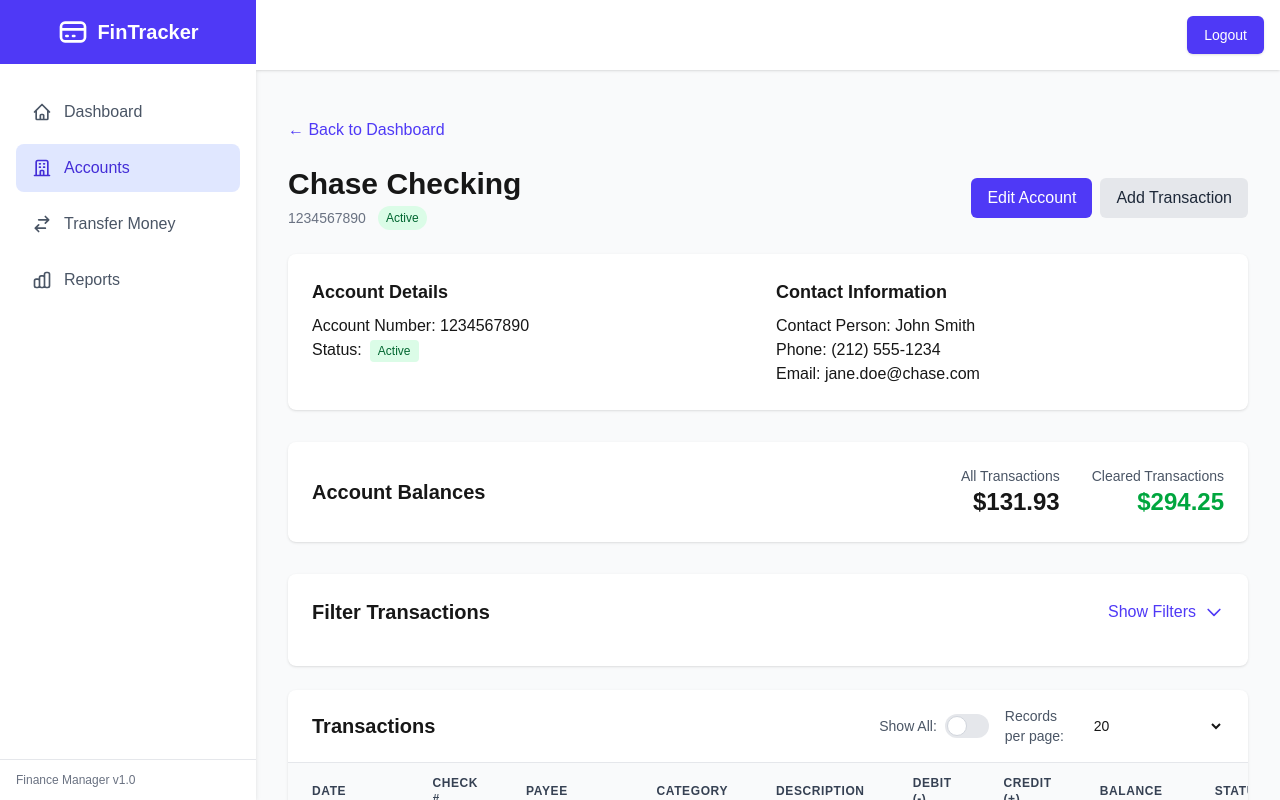
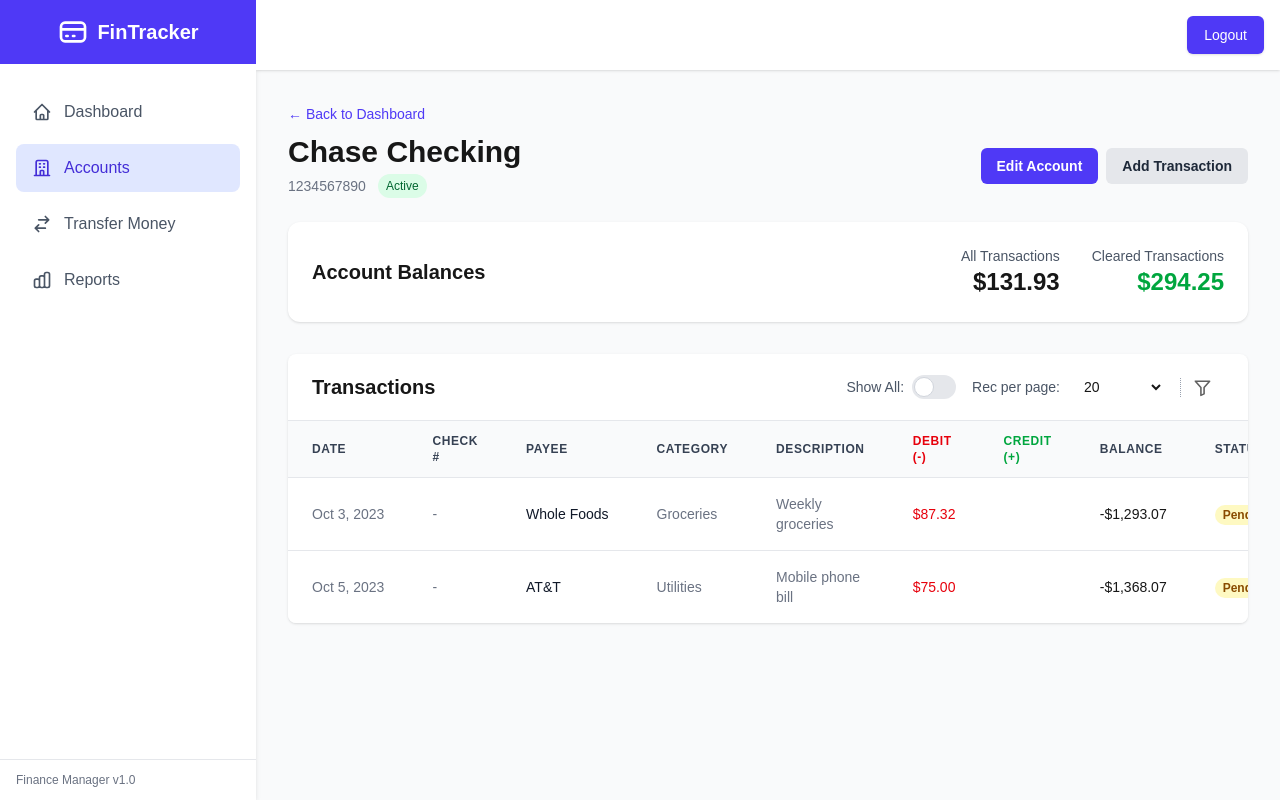
Before and after one commit to jimlove7273/fintrack, a Next.js app: page /accounts/1 in a window 1280 px wide. Built offline with nearby package versions, Linux system fonts and the light colour scheme.

Commit message:
Change the UI for Account Transaction page

```diff
--- a/app/accounts/[id]/page.tsx
+++ b/app/accounts/[id]/page.tsx
@@ -185,9 +185,12 @@ export default function AccountDetails() {
   };
 
   return (
-    <div className="container mx-auto px-4 py-8">
-      <div className="mb-6">
-        <Link href="/" className="text-indigo-600 hover:text-indigo-800">
+    <div className="container mx-auto p-4">
+      <div className="mb-2">
+        <Link
+          href="/"
+          className="text-sm text-indigo-600 hover:text-indigo-800"
+        >
           ← Back to Dashboard
         </Link>
       </div>
@@ -212,13 +215,13 @@ export default function AccountDetails() {
         </div>
         <div className="flex space-x-2">
           <button
-            className="px-4 py-2 bg-indigo-600 text-white rounded-md hover:bg-indigo-700"
+            className="text-sm font-semibold px-4 py-2 bg-indigo-600 text-white rounded-md hover:bg-indigo-700"
             onClick={() => router.push(`/accounts/${accountId}/edit`)}
           >
             Edit Account
           </button>
           <button
-            className="px-4 py-2 bg-gray-200 text-gray-800 rounded-md hover:bg-gray-300"
+            className="text-sm font-semibold px-4 py-2 bg-gray-200 text-gray-800 rounded-md hover:bg-gray-300"
             onClick={() =>
               router.push(`/accounts/${accountId}/transactions/new`)
             }
@@ -228,47 +231,8 @@ export default function AccountDetails() {
         </div>
       </div>
 
-      {/* Account Info */}
-      <div className="bg-white rounded-lg shadow p-6 mb-8">
-        <div className="grid grid-cols-1 md:grid-cols-2 gap-4">
-          <div>
-            <h2 className="text-lg font-semibold mb-2">Account Details</h2>
-            <p>
-              <span className="font-medium">Account Number:</span>{' '}
-              {account.accountNumber}
-            </p>
-            <p>
-              <span className="font-medium">Status:</span>
-              <span
-                className={`ml-2 px-2 py-1 rounded text-xs ${
-                  account.isActive
-                    ? 'bg-green-100 text-green-800'
-                    : 'bg-red-100 text-red-800'
-                }`}
-              >
-                {account.isActive ? 'Active' : 'Inactive'}
-              </span>
-            </p>
-          </div>
-
-          <div>
-            <h2 className="text-lg font-semibold mb-2">Contact Information</h2>
-            <p>
-              <span className="font-medium">Contact Person:</span>{' '}
-              {account.contactPerson}
-            </p>
-            <p>
-              <span className="font-medium">Phone:</span> {account.phone}
-            </p>
-            <p>
-              <span className="font-medium">Email:</span> {account.email}
-            </p>
-          </div>
-        </div>
-      </div>
-
       {/* Balance Summary */}
-      <div className="bg-white rounded-lg shadow p-6 mb-8">
+      <div className="bg-white rounded-xl shadow p-6 mb-8">
         <div className="flex justify-between items-center">
           <h2 className="text-xl font-semibold">Account Balances</h2>
           <div className="flex space-x-8">
@@ -286,132 +250,6 @@ export default function AccountDetails() {
             </div>
           </div>
         </div>
-      </div>
-
-      {/* Search and Filter Section */}
-      <div className="bg-white rounded-lg shadow p-6 mb-6">
-        <div className="flex justify-between items-center mb-4">
-          <h2 className="text-xl font-semibold">Filter Transactions</h2>
-          <button
-            onClick={() => setShowFilters(!showFilters)}
-            className="text-indigo-600 hover:text-indigo-800 flex items-center"
-          >
-            {showFilters ? 'Hide Filters' : 'Show Filters'}
-            <svg
-              className={`ml-2 h-5 w-5 transform transition-transform ${
-                showFilters ? 'rotate-180' : ''
-              }`}
-              fill="none"
-              viewBox="0 0 24 24"
-              stroke="currentColor"
-            >
-              <path
-                strokeLinecap="round"
-                strokeLinejoin="round"
-                strokeWidth={2}
-                d="M19 9l-7 7-7-7"
-              />
-            </svg>
-          </button>
-        </div>
-
-        {showFilters && (
-          <div className="flex flex-wrap gap-4 mb-4">
-            <div className="flex-1 min-w-[200px]">
-              <label className="block text-sm font-medium text-gray-700 mb-1">
-                Start Date
-              </label>
-              <input
-                type="date"
-                name="startDate"
-                value={searchFilters.startDate}
-                onChange={handleSearchChange}
-                className="mt-1 block w-full px-3 py-2 border border-gray-300 rounded-md shadow-sm focus:outline-none focus:ring-indigo-500 focus:border-indigo-500 sm:text-sm"
-              />
-            </div>
-            <div className="flex-1 min-w-[200px]">
-              <label className="block text-sm font-medium text-gray-700 mb-1">
-                End Date
-              </label>
-              <input
-                type="date"
-                name="endDate"
-                value={searchFilters.endDate}
-                onChange={handleSearchChange}
-                className="mt-1 block w-full px-3 py-2 border border-gray-300 rounded-md shadow-sm focus:outline-none focus:ring-indigo-500 focus:border-indigo-500 sm:text-sm"
-              />
-            </div>
-            <div className="flex-1 min-w-[200px]">
-              <label className="block text-sm font-medium text-gray-700 mb-1">
-                Check #
-              </label>
-              <input
-                type="text"
-                name="checkNumber"
-                value={searchFilters.checkNumber}
-                onChange={handleSearchChange}
-                className="mt-1 block w-full px-3 py-2 border border-gray-300 rounded-md shadow-sm focus:outline-none focus:ring-indigo-500 focus:border-indigo-500 sm:text-sm"
-              />
-            </div>
-            <div className="flex-1 min-w-[200px]">
-              <label className="block text-sm font-medium text-gray-700 mb-1">
-                Payee
-              </label>
-              <input
-                type="text"
-                name="payee"
-                value={searchFilters.payee}
-                onChange={handleSearchChange}
-                className="mt-1 block w-full px-3 py-2 border border-gray-300 rounded-md shadow-sm focus:outline-none focus:ring-indigo-500 focus:border-indigo-500 sm:text-sm"
-              />
-            </div>
-            <div className="flex-1 min-w-[200px]">
-              <label className="block text-sm font-medium text-gray-700 mb-1">
-                Category
-              </label>
-              <input
-                type="text"
-                name="category"
-                value={searchFilters.category}
-                onChange={handleSearchChange}
-                className="mt-1 block w-full px-3 py-2 border border-gray-300 rounded-md shadow-sm focus:outline-none focus:ring-indigo-500 focus:border-indigo-500 sm:text-sm"
-              />
-            </div>
-            <div className="flex-1 min-w-[200px]">
-              <label className="block text-sm font-medium text-gray-700 mb-1">
-                Description
-              </label>
-              <input
-                type="text"
-                name="description"
-                value={searchFilters.description}
-                onChange={handleSearchChange}
-                className="mt-1 block w-full px-3 py-2 border border-gray-300 rounded-md shadow-sm focus:outline-none focus:ring-indigo-500 focus:border-indigo-500 sm:text-sm"
-              />
-            </div>
-            <div className="flex-1 min-w-[200px]">
-              <label className="block text-sm font-medium text-gray-700 mb-1">
-                Amount
-              </label>
-              <input
-                type="number"
-                name="amount"
-                value={searchFilters.amount}
-                onChange={handleSearchChange}
-                step="0.01"
-                className="mt-1 block w-full px-3 py-2 border border-gray-300 rounded-md shadow-sm focus:outline-none focus:ring-indigo-500 focus:border-indigo-500 sm:text-sm"
-              />
-            </div>
-            <div className="flex items-end">
-              <button
-                onClick={resetFilters}
-                className="px-4 py-2 border border-gray-300 shadow-sm text-sm font-medium rounded-md text-gray-700 bg-white hover:bg-gray-50 focus:outline-none focus:ring-2 focus:ring-offset-2 focus:ring-indigo-500"
-              >
-                Reset
-              </button>
-            </div>
-          </div>
-        )}
       </div>
 
       {/* Transactions Section */}
@@ -433,20 +271,124 @@ export default function AccountDetails() {
             </div>
 
             <div className="flex items-center">
-              <span className="mr-2 text-sm text-gray-600">
-                Records per page:
-              </span>
+              <span className="mr-2 text-sm text-gray-600">Rec per page:</span>
               <select
                 value={recordsPerPage}
                 onChange={handleRecordsPerPageChange}
-                className="block w-full pl-3 pr-10 py-2 text-base border-gray-300 focus:outline-none focus:ring-indigo-500 focus:border-indigo-500 sm:text-sm rounded-md"
+                className="block w-1/2 pl-3 pr-10 py-2 text-base border-gray-300 focus:outline-none focus:ring-indigo-500 focus:border-indigo-500 sm:text-sm rounded-md"
               >
                 <option value={20}>20</option>
                 <option value={50}>50</option>
                 <option value={100}>100</option>
               </select>
             </div>
+
+            <div
+              className="border-dotted border-l border-gray-400 px-3 cursor-pointer"
+              onClick={() => setShowFilters(!showFilters)}
+            >
+              <svg
+                width="19"
+                height="19"
+                viewBox="0 0 24 24"
+                fill="none"
+                stroke="#616161"
+                xmlns="http://www.w3.org/2000/svg"
+              >
+                <path
+                  d="M3 4H21L14 12V20L10 22V12L3 4Z"
+                  strokeWidth="2"
+                  strokeLinecap="round"
+                  strokeLinejoin="round"
+                />
+              </svg>
+            </div>
           </div>
+        </div>
+
+        {/* Search and Filter Section */}
+        <div className="rounded-lg shadow bg-blue-50">
+          {showFilters && (
+            <div className="flex flex-wrap gap-4 mb-2 p-2">
+              <div className="flex-1 w-full max-w-[140px]">
+                <input
+                  type="date"
+                  name="startDate"
+                  value={searchFilters.startDate}
+                  onChange={handleSearchChange}
+                  className="bg-white mt-1 block w-full px-3 py-2 border border-gray-300 rounded-md shadow-sm focus:outline-none focus:ring-indigo-500 focus:border-indigo-500 sm:text-sm"
+                />
+              </div>
+              <div className="flex-1 w-full max-w-[140px]">
+                <input
+                  type="date"
+                  name="endDate"
+                  value={searchFilters.endDate}
+                  onChange={handleSearchChange}
+                  className="bg-white mt-1 block w-full px-3 py-2 border border-gray-300 rounded-md shadow-sm focus:outline-none focus:ring-indigo-500 focus:border-indigo-500 sm:text-sm"
+                />
+              </div>
+              <div className="flex-1 w-full max-w-[90px]">
+                <input
+                  type="text"
+                  name="checkNumber"
+                  placeholder="Check #"
+                  value={searchFilters.checkNumber}
+                  onChange={handleSearchChange}
+                  className="bg-white mt-1 block w-full px-3 py-2 border border-gray-300 rounded-md shadow-sm focus:outline-none focus:ring-indigo-500 focus:border-indigo-500 sm:text-sm"
+                />
+              </div>
+              <div className="flex-1 w-full max-w-[180px]">
+                <input
+                  type="text"
+                  name="payee"
+                  placeholder="Payee"
+                  value={searchFilters.payee}
+                  onChange={handleSearchChange}
+                  className="bg-white mt-1 block w-full px-3 py-2 border border-gray-300 rounded-md shadow-sm focus:outline-none focus:ring-indigo-500 focus:border-indigo-500 sm:text-sm"
+                />
+              </div>
+              <div className="flex-1 w-full max-w-[110px]">
+                <input
+                  type="text"
+                  name="category"
+                  placeholder="Category"
+                  value={searchFilters.category}
+                  onChange={handleSearchChange}
+                  className="bg-white mt-1 block w-full px-3 py-2 border border-gray-300 rounded-md shadow-sm focus:outline-none focus:ring-indigo-500 focus:border-indigo-500 sm:text-sm"
+                />
+              </div>
+              <div className="flex-1 w-full max-w-[200px]">
+                <input
+                  type="text"
+                  name="description"
+                  placeholder="Description"
+                  value={searchFilters.description}
+                  onChange={handleSearchChange}
+                  className="bg-white mt-1 block w-full px-3 py-2 border border-gray-300 rounded-md shadow-sm focus:outline-none focus:ring-indigo-500 focus:border-indigo-500 sm:text-sm"
+                />
+              </div>
+              <div className="flex-1 w-full max-w-[150px]">
+                <input
+                  type="number"
+                  name="amount"
+                  placeholder="Amount"
+                  value={searchFilters.amount}
+                  onChange={handleSearchChange}
+                  step="0.01"
+                  className="bg-white mt-1 block w-full px-3 py-2 border border-gray-300 rounded-md shadow-sm focus:outline-none focus:ring-indigo-500 focus:border-indigo-500 sm:text-sm"
+                />
+              </div>
+              <div className="flex items-end">
+                <button
+                  onClick={resetFilters}
+                  className="px-4 py-2 border border-gray-300 shadow-sm text-sm font-medium rounded-md text-gray-700 bg-gray-100 hover:bg-gray-50 focus:outline-none focus:ring-2 focus:ring-offset-2 focus:ring-indigo-500"
+                >
+                  Reset
+                </button>
+              </div>
+            </div>
+          )}
         </div>
 
         <div className="overflow-x-auto">
@@ -485,13 +427,13 @@ export default function AccountDetails() {
                 </th>
                 <th
                   scope="col"
-                  className="px-6 py-3 text-left text-xs font-semibold text-gray-700 uppercase tracking-wider bg-gray-50"
+                  className="px-6 py-3 text-left text-xs font-semibold text-red-600 uppercase tracking-wider bg-gray-50"
                 >
                   Debit (-)
                 </th>
                 <th
                   scope="col"
-                  className="px-6 py-3 text-left text-xs font-semibold text-gray-700 uppercase tracking-wider bg-gray-50"
+                  className="px-6 py-3 text-left text-xs font-semibold text-green-600 uppercase tracking-wider bg-gray-50"
                 >
                   Credit (+)
                 </th>
@@ -580,7 +522,7 @@ export default function AccountDetails() {
                     </td>
                     <td className="px-6 py-4 whitespace-nowrap text-sm font-medium">
                       <button
-                        className="text-indigo-600 hover:text-indigo-900 mr-3"
+                        className="text-indigo-400 hover:text-indigo-900 mr-3"
                         onClick={() =>
                           router.push(
                             `/accounts/${accountId}/transactions/${transaction.id}/edit`,
@@ -596,7 +538,7 @@ export default function AccountDetails() {
                           <path d="M13.586 3.586a2 2 0 112.828 2.828l-.793.793-2.828-2.828.793-.793zM11.379 5.793L3 14.172V17h2.828l8.38-8.379-2.83-2.828z" />
                         </svg>
                       </button>
-                      <button className="text-red-600 hover:text-red-900">
+                      <button className="text-red-400 hover:text-red-900">
                         <svg
                           xmlns="http://www.w3.org/2000/svg"
                           className="h-5 w-5"
--- a/app/login/page.tsx
+++ b/app/login/page.tsx
@@ -35,7 +35,7 @@ export default function LoginPage() {
   };
 
   return (
-    <div className="min-h-screen flex items-center justify-center bg-gradient-to-br from-blue-900 to-indigo-800 py-12 px-4 sm:px-6 lg:px-8">
+    <div className="min-h-screen flex items-center justify-center bg-linear-to-br from-blue-900 to-indigo-800 py-12 px-4 sm:px-6 lg:px-8">
       <div className="max-w-md w-full space-y-8">
         <div className="bg-white rounded-2xl shadow-2xl p-8">
           <div className="text-center">
--- a/app/reports/page.tsx
+++ b/app/reports/page.tsx
@@ -1,6 +1,5 @@
 'use client';
 
-import { useState } from 'react';
 import { mockAccounts } from '@/data/accounts';
 import { mockTransactions } from '@/data/transactions';
 import { formatCurrency } from '@/utils/formatters';
--- a/components/transactions/TransactionForm.tsx
+++ b/components/transactions/TransactionForm.tsx
@@ -1,7 +1,6 @@
 'use client';
 
 import { useState } from 'react';
-import { useRouter } from 'next/navigation';
 import { TransactionFormData } from '@/types/transaction';
 import { formatCurrency } from '@/utils/formatters';
 
@@ -20,8 +19,6 @@ export default function TransactionForm({
   onCancel,
   isEditing = false,
 }: TransactionFormProps) {
-  const router = useRouter();
-
   const [formData, setFormData] = useState<TransactionFormData>({
     date: initialData?.date || new Date(),
     checkNumber: initialData?.checkNumber || '',
```
